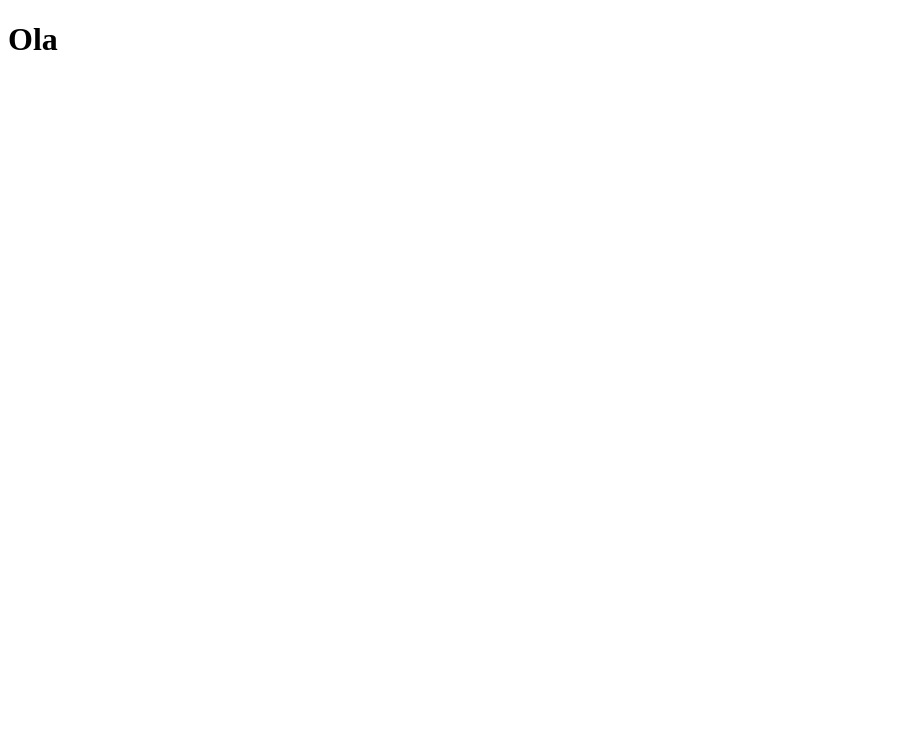
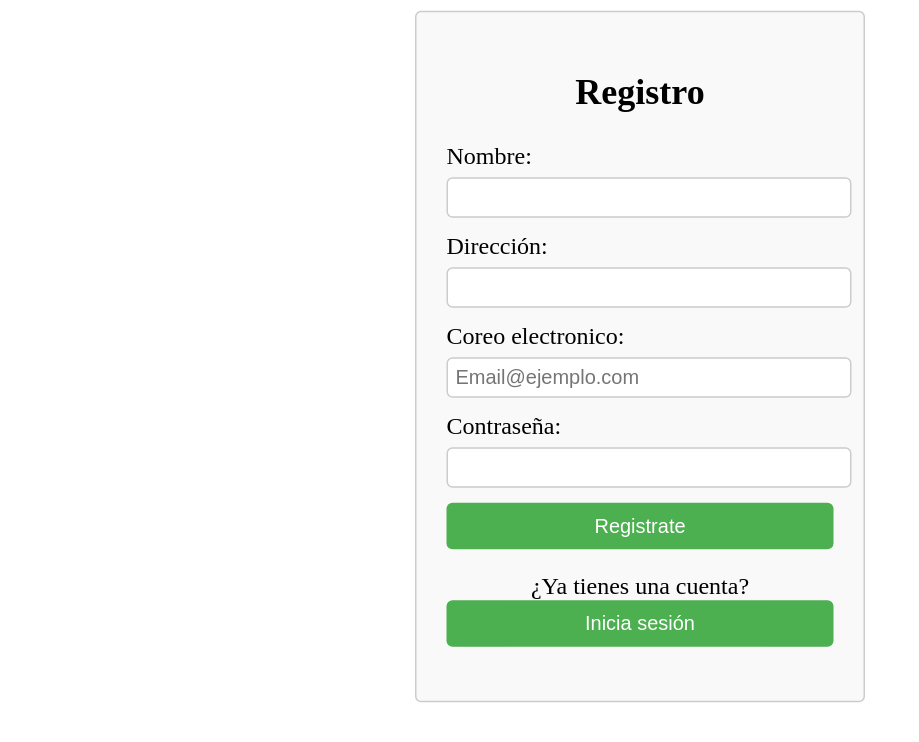
Before and after one commit to jgomezb11/CarpetaCiudadana, a React (Create React App) app in the folder front/: page / in a window 1280 px wide. Shown: the top 742 px of the page, without its empty margins (0-919 px from the left). Built offline with nearby package versions, Linux system fonts and the light colour scheme.

Commit message:
Ready Login for API consuming

```diff
--- a/front/src/App.jsx
+++ b/front/src/App.jsx
@@ -1,9 +1,9 @@
 import './App.css';
-
+import Login from './components/Pages/Login/Login';
 function App() {
   return (
     <div className="App">
-      <h1>Ola</h1>
+      <Login />
     </div>
   );
 }
--- /dev/null
+++ b/front/src/components/Pages/Login/Login.css
@@ -0,0 +1,64 @@
+.login-form {
+    width: 300px;
+    margin: 0 auto;
+    transform: scale(1.5);
+    margin-top: 10%;
+  }
+
+  .login-container,
+  .register-container {
+    padding: 20px;
+    border: 1px solid #ccc;
+    border-radius: 4px;
+    background-color: #f9f9f9;
+    margin-bottom: 10px;
+  }
+
+  .login-container h2,
+  .register-container h2 {
+    text-align: center;
+  }
+
+  .form-group {
+    margin-bottom: 10px;
+  }
+
+  label {
+    display: block;
+    margin-bottom: 5px;
+  }
+
+  input[type="text"],
+  input[type="email"],
+  input[type="password"] {
+    width: 100%;
+    padding: 5px;
+    border: 1px solid #ccc;
+    border-radius: 4px;
+  }
+
+  button {
+    width: 100%;
+    padding: 8px 12px;
+    background-color: #4CAF50;
+    color: white;
+    border: none;
+    border-radius: 4px;
+    cursor: pointer;
+  }
+
+  button:hover {
+    background-color: #45a049;
+  }
+
+  p {
+    text-align: center;
+  }
+
+  button.toggle-button {
+    background-color: transparent;
+    border: none;
+    color: blue;
+    text-decoration: underline;
+    cursor: pointer;
+  }
--- /dev/null
+++ b/front/src/components/Pages/Login/Login.jsx
@@ -0,0 +1,104 @@
+import React, { useState } from 'react';
+import './Login.css';
+
+function Login() {
+  const [name, setName] = useState('');
+  const [address, setAddress] = useState('');
+  const [email, setEmail] = useState('');
+  const [password, setPassword] = useState('');
+  const [showRegister, setShowRegister] = useState(true);
+  const [isRegistered, setIsRegistered] = useState(false);
+
+  const handleNameChange = (event) => {
+    setName(event.target.value);
+  };
+
+  const handleAddressChange = (event) => {
+    setAddress(event.target.value);
+  };
+
+  const handleEmailChange = (event) => {
+    setEmail(event.target.value);
+  };
+
+  const handlePasswordChange = (event) => {
+    setPassword(event.target.value);
+  };
+
+  const handleRegisterSubmit = (event) => {
+    event.preventDefault();
+    // Aquí puedes enviar la información de registro a tu API
+    console.log('Register:', name, address, email, password);
+    setIsRegistered(true);
+  };
+
+  const handleLoginSubmit = (event) => {
+    event.preventDefault();
+    // Aquí puedes enviar la información de inicio de sesión a tu API
+    console.log('Login:', email, password);
+  };
+
+  const toggleShowRegister = () => {
+    setShowRegister(!showRegister);
+  };
+
+  return (
+    <div className="login-form">
+      {!showRegister ? (
+        <div className="login-container">
+          <h2>Iniciar Sesión</h2>
+          <form onSubmit={handleLoginSubmit}>
+            <div className="form-group">
+              <label>Correo electronico:</label>
+              <input type="email" value={email} onChange={handleEmailChange} placeholder='Email@ejemplo.com' required />
+            </div>
+            <div className="form-group">
+              <label>Contraseña:</label>
+              <input type="password" value={password} onChange={handlePasswordChange} required />
+            </div>
+            <button type="submit">Iniciar sesión</button>
+          </form>
+          <p>
+            ¿No tienes una cuenta? <button onClick={toggleShowRegister}>Registrate</button>
+          </p>
+        </div>
+      ) : (
+        <div className="register-container">
+          <h2>Registro</h2>
+          <form onSubmit={handleRegisterSubmit}>
+            <div className="form-group">
+              <label>Nombre:</label>
+              <input type="text" value={name} onChange={handleNameChange} required />
+            </div>
+            <div className="form-group">
+              <label>Dirección:</label>
+              <input type="text" value={address} onChange={handleAddressChange} required />
+            </div>
+            <div className="form-group">
+              <label>Coreo electronico:</label>
+              <input type="email" value={email} onChange={handleEmailChange} placeholder='Email@ejemplo.com' required />
+            </div>
+            <div className="form-group">
+              <label>Contraseña:</label>
+              <input type="password" value={password} onChange={handlePasswordChange} required />
+            </div>
+            <button type="submit">Registrate</button>
+          </form>
+          {!isRegistered && (
+            <p>
+              ¿Ya tienes una cuenta? <button onClick={toggleShowRegister}>Inicia sesión</button>
+            </p>
+          )}
+
+          {isRegistered && (
+            <p>
+              ¡Te registraste con exito! por favor <button onClick={toggleShowRegister}>Iniciar sesión</button> para continuar.
+            </p>
+          )}
+        </div>
+      )}
+    </div>
+  );
+}
+
+export default Login;
```
Also changed, not shown: front/src/components/Pages/Docs.jsx (added, +12 -0 lines), front/src/components/Pages/Home.jsx (added, +12 -0 lines).
